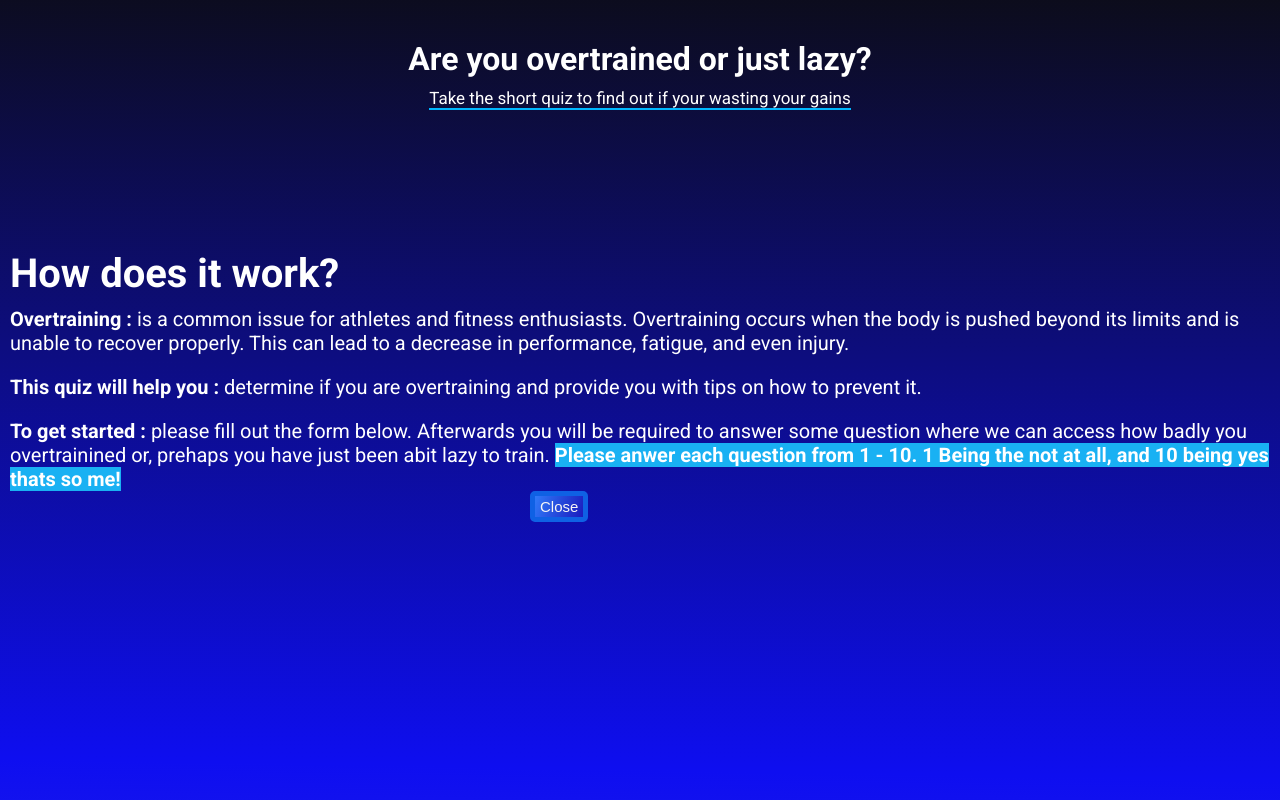
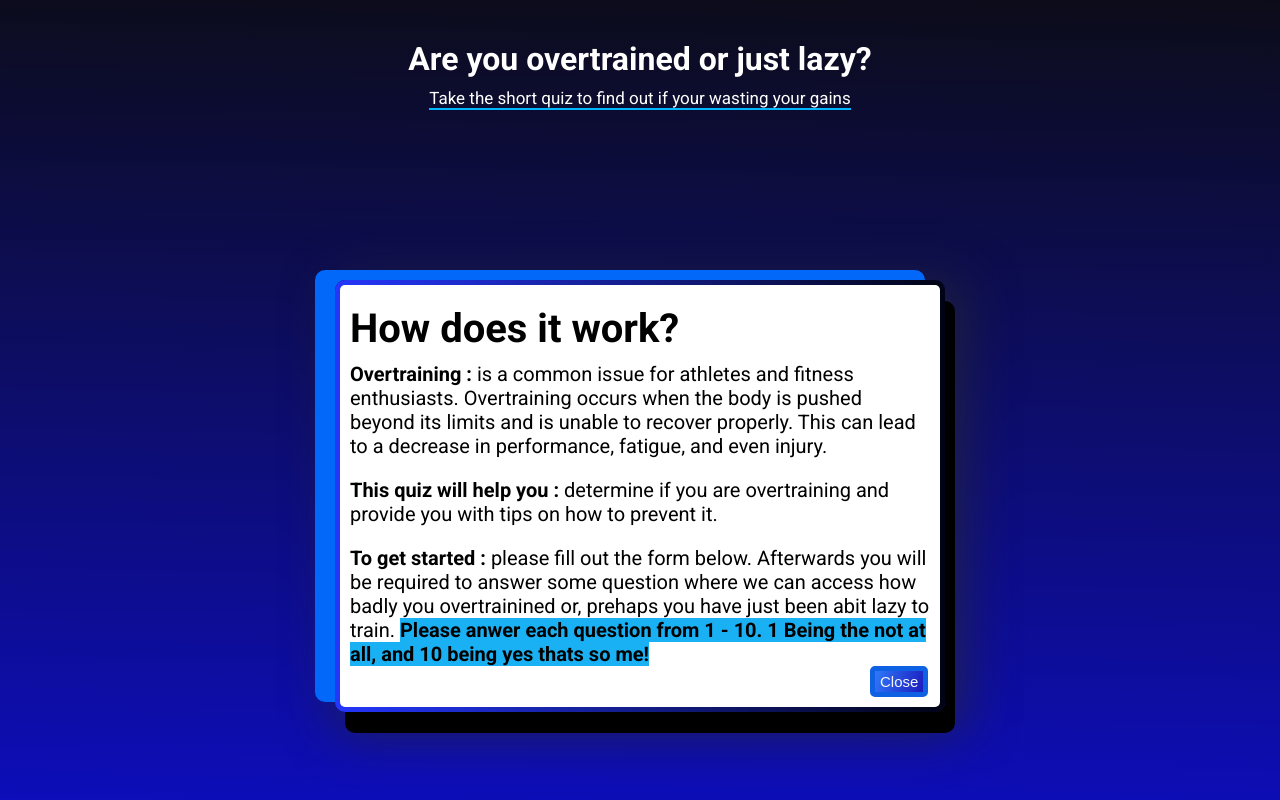
Before and after one commit to workhard-sleepwell-playhard/workhard-sleepwell-playhard.github.io, a plain HTML site: page index.html in a window 1280 px wide. Both pictures are taken after a click on the button "How does it work?". Drawn offline with Linux system fonts and the light colour scheme.

Commit message:
Update index.css

```diff
--- a/index.css
+++ b/index.css
@@ -225,6 +225,33 @@ transition: width 1s ease-in-out;
 
 }
 
+#instructions{
+    display:none;
+    flex-direction: column;
+   align-items: center;
+   justify-content: flex-start;
+   position: relative;
+   border: 5px solid transparent;
+   width:600px;
+   margin: 0 auto;
+   margin-top:40px;
+   margin-bottom: 40px;
+   height: auto;
+   font-family: 'Roboto', sans-serif;
+   background:
+  linear-gradient(hsl(0, 0%, 100%) 0 0 ) padding-box,
+  linear-gradient(to right, #2436fa,  #010315) border-box;
+  color: black;
+  border-radius: 10px;
+  padding-top:10px;
+  box-shadow: -20px -10px  rgba(1, 104, 249, 1.0),
+     10px 21px rgba(0, 0, 0, 1.8),
+     10px 10px 50px 10px rgba(38, 41, 48, 0.7);
+ border: 5px solid transparent;
+ z-index : 1;
+
+}
+
 #quiz.animate {
     animation: fade-in 2s 1;
 }
```
